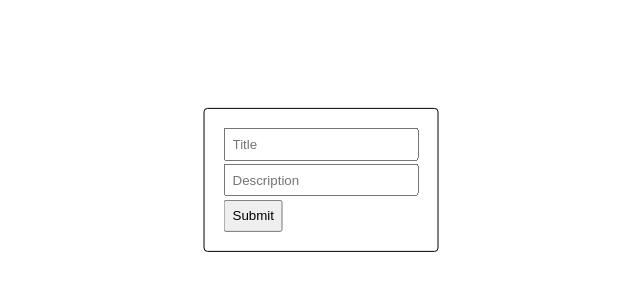
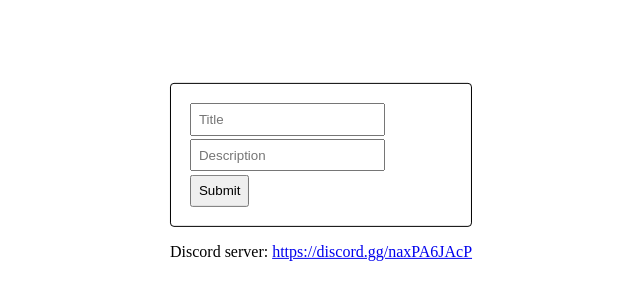
Before and after one commit to trimorphdev/discord-webhook-trial, a plain HTML site: page docs/index.html in a window 1280 px wide. Shown: the part 220-520 px from the top of the page, without its empty margins (319-959 px from the left). Drawn offline with Linux system fonts and the light colour scheme.

Commit message:
Add discord server

```diff
--- a/docs/index.html
+++ b/docs/index.html
@@ -14,6 +14,7 @@
                 <input type="text" placeholder="Description" id="desc">
                 <input type="submit" placeholder="Submit" id="submit">
             </form>
+            <p>Discord server: <a href="https://discord.gg/naxPA6JAcP">https://discord.gg/naxPA6JAcP</a></p>
         </div>
     </body>
 </html>
```
